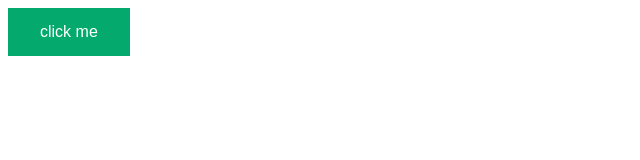
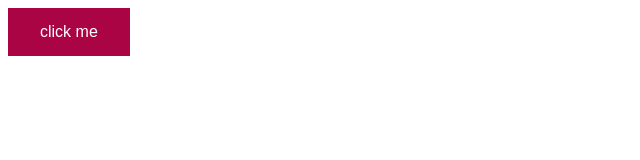
Before and after one commit to Amen-ayari/first-project, a plain HTML site: page index.html in a window 1280 px wide. Shown: the whole page, without its empty margins (0-640 px from the left). Drawn offline with Linux system fonts and the light colour scheme.

Commit message:
version 2

```diff
--- a/styles.css
+++ b/styles.css
@@ -1,6 +1,5 @@
 button {
-  background-color: #04AA6D;
-  /* Green */
+  background-color: #aa0444;
   border: none;
   color: white;
   padding: 15px 32px;
```
